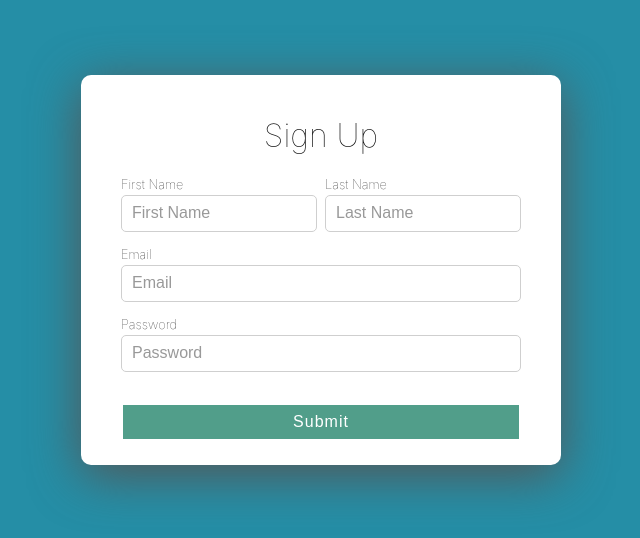
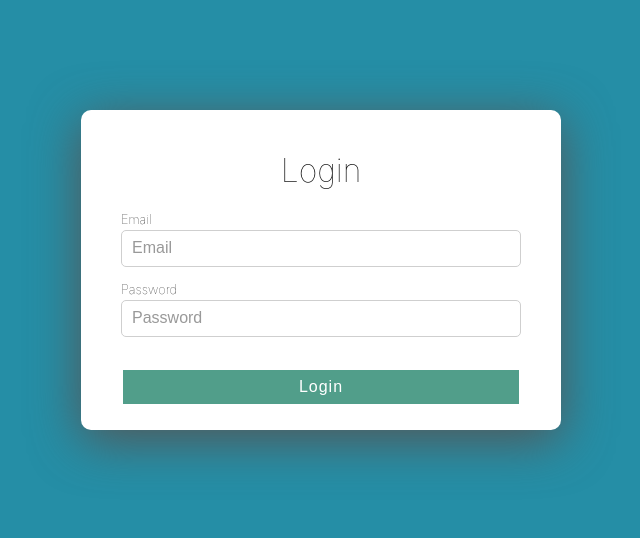
Before and after one commit to Mohtashim1123/Signup-and-Login-In-react, a React (Create React App) app in the folder SignUp And Login/: page / in a window 1280 px wide. Shown: the part 130-668 px from the top of the page, without its empty margins (319-959 px from the left). Built offline with nearby package versions, Linux system fonts and the light colour scheme.

Commit message:
login And Validation done

```diff
--- a/SignUp And Login/src/App.js
+++ b/SignUp And Login/src/App.js
@@ -18,7 +18,7 @@ class App extends Component {
   render() {
     return (
       <div>
-        <Signup/>
+        <Login/>
       </div>
 
     );
--- a/SignUp And Login/src/LoginComponent/login.jsx
+++ b/SignUp And Login/src/LoginComponent/login.jsx
@@ -1,24 +1,107 @@
 import React, { Component } from 'react'
 
+const emailRegExp = RegExp(/^[a-zA-Z0-9.!#$%&`*+/=?^_`{|}~-]+@[a-zA-Z0-9-]+(?:\.[a-zA-Z0-9-]+)*$/);
+
+const formValid = formError => {
+  let valid = true;
+
+  Object.values(formError).forEach(val => {
+    val.length > 0 && (valid = false)
+  });
+  return valid;
+}
+
+
 class Login extends Component {
-    render(){
-        return(
-            <div className="parent">
-            <div className = "Child">
-             <h1 className="Login">Login</h1>
-            <div className="inputLogin">
+  constructor(props) {
+    super(props);
+    this.state = {
+      email: '',
+      password: '',
+      formError: {
+        email: "",
+        password: ""
+      }
+    }
+  }
+  handleChange = e => {
+    const { name, value } = e.target
+    // let { firstName, lastName, email, password } = this.state.formError;
+    let formError = this.state.formError;
+    this.setState({ [name]: value });
+    console.log(e.target.name)
+    console.log(e.target.value)
+    switch (name) {
+      case "email":
+       formError.email = emailRegExp.test(value) ? '' : 'Invalid email address';
+        break;
 
-            <p>Email: </p><input type = "text" placeholder/>
+      case "password":
+       formError.password = value.length < 3 ? "minimum 3 character required" : "";
+        break;
+
+      default:
+      break;
+    }
+
+    this.setState({ formError, [name]: value }, () => console.log(this.state))
+  }
+
+  handleSubmit = e => {
+    e.preventDefault();
+
+    if (formValid(this.state.formError)) {
+      let result = JSON.parse(localStorage.getItem('SignUp'))
+      console.log(result)
+      console.log(`
+Email:${this.state.email}
+password:${this.state.password}
+`
+
+
+)
+    } else {
+      console.error('form-invalid')
+    }
+  };
+    render() {
+        return (<div className="wrapper">
+            <div className="form-wrapper">
+                <h1>Login</h1>
+                <form onChange={this.handleChange} onSubmit={this.handleSubmit} noValidate>
+                    <div className="email">
+                        <label htmlFor="email">Email</label>
+                        <input
+                            type="email"
+                            // className={formError.email.length > 0 ? "error" : null}
+                            // value={this.state.email}
+                            placeholder="Email"
+                            name="email"
+                            noValidate
+                        ></input>
+                        {/* {formError.email.length>0 &&(
+                <span className="errorMessage">{formError.email}</span> */}
+
+                    </div>
+                    <div className="password">
+                        <label htmlFor="password">Password</label>
+                        <input
+                            type="password"
+                            // className={formError.password.length > 0 ? "error" : null}
+                            placeholder="Password"
+                            name="password"
+                            // value={this.state.password}
+                            noValidate
+                        ></input>
+                        {/* {formError.password.length>0 &&(
+                <span className="errorMessage">{formError.password}</span> */}
+                    </div>
+                    <div className="createAccount">
+                        <button type="submit">Login</button>
+                    </div>
+                </form>
             </div>
-            <p className="Error"></p>
-            <div className="inputLogin">
-            <p>Password: </p><hr/><input type = "password" placeholder/>
-            </div>
-            <p className="Error"></p>
-            <button className= "ButtonLogin">Submit</button>
-            </div>
-        </div>
-        )
+        </div>)
     }
 }
 
--- a/SignUp And Login/src/LoginComponent/signup.jsx
+++ b/SignUp And Login/src/LoginComponent/signup.jsx
@@ -1,14 +1,14 @@
 import React, { Component } from "react";
 
 
-const emailRegExp = RegExp(/^\b[A-Z0-9._%-]+@[A-Z0-9.-]+\.[A-Z]{2,4}\b$/i
-)
+const emailRegExp = RegExp(/^[a-zA-Z0-9.!#$%&`*+/=?^_`{|}~-]+@[a-zA-Z0-9-]+(?:\.[a-zA-Z0-9-]+)*$/);
 
 const formValid = formError => {
   let valid = true;
 
-  Object.values(formError).forEach(val =>{
-    val.length > 0 && (valid = false)});
+  Object.values(formError).forEach(val => {
+    val.length > 0 && (valid = false)
+  });
   return valid;
 }
 
@@ -32,57 +32,56 @@ class App extends Component {
   }
   handleChange = e => {
     const { name, value } = e.target
-    let { firstName, lastName, email, password } = this.state.formError;
-    let formError  = this.state.formError;
+    // let { firstName, lastName, email, password } = this.state.formError;
+    let formError = this.state.formError;
     this.setState({ [name]: value });
     console.log(e.target.name)
     console.log(e.target.value)
-    // if (value.length < 3 && name !== "email")
-    //   this.setState({ formError: { ...this.state.formError, [name]: "minimum 3 character required" } })
-    // else {
-    //   email = emailRegExp.test(value) && value.length < 3 ? '' : 'Invalid email address';
-    //   this.setState({ formError: { ...this.state.formError, [name]: email } })
-    // }
-
     switch (name) {
       case "firstName":
-      this.setState({formError:value.length < 3 ? "minimum 3 character required" : ""})
+        formError.firstName = value.length < 3 ? "minimum 3 character required" : "";
         break;
 
       case "lastName":
-        lastName = value.length < 3 ? "minimum 3 character required" : "";
+      formError.lastName = value.length < 3 ? "minimum 3 character required" : "";
         break;
 
       case "email":
-        email = emailRegExp.test(value) && value.length < 3 ? '' : 'Invalid email address';
+       formError.email = emailRegExp.test(value) ? '' : 'Invalid email address';
         break;
 
       case "password":
-        password = value.length < 3 ? "minimum 3 character required" : "";
+       formError.password = value.length < 3 ? "minimum 3 character required" : "";
         break;
 
       default:
+      break;
     }
 
-    this.setState({formError, [name]: value }, () => console.log(this.state))
+    this.setState({ formError, [name]: value }, () => console.log(this.state))
   }
 
   handleSubmit = e => {
     e.preventDefault();
 
     if (formValid(this.state.formError)) {
+      localStorage.setItem('SignUp', JSON.stringify(this.state));
       console.log(`
 firstName:${this.state.firstName}
 lastName:${this.state.lastName}
 Email:${this.state.email}
 password:${this.state.password}
-`)
+`
+
+
+)
     } else {
       console.error('form-invalid')
     }
   };
 
   render() {
+    const {formError} = this.state
     return (<div className="wrapper">
       <div className="form-wrapper">
         <h1>Sign Up</h1>
@@ -91,50 +90,58 @@ password:${this.state.password}
             <label htmlFor="firstname">First Name</label>
             <input
               type="text"
-              className=""
+              className={formError.firstName.length > 0 ? "error" : null}
               placeholder="First Name"
               name="firstName"
               value={this.state.firstName}
               noValidate
-
             ></input>
+            {formError.firstName.length>0 &&(
+              <span className="errorMessage">{formError.firstName}</span>
+            )}
           </div>
 
           <div className="lastName">
             <label htmlFor="lastName">Last Name</label>
             <input
               type="text"
-              className=""
+              className={formError.lastName.length > 0 ? "error" : null}
               placeholder="Last Name"
               value={this.state.lastName}
               name="lastName"
               noValidate
-
             ></input>
+            {formError.lastName.length>0 &&(
+              <span className="errorMessage">{formError.lastName}</span>
+            )}
           </div>
           <div className="email">
             <label htmlFor="email">Email</label>
             <input
               type="email"
-              className=""
+              className={formError.email.length > 0 ? "error" : null}
               value={this.state.email}
               placeholder="Email"
               name="email"
               noValidate
-
             ></input>
+            {formError.email.length>0 &&(
+              <span className="errorMessage">{formError.email}</span>
+            )}
           </div>
           <div className="password">
             <label htmlFor="password">Password</label>
             <input
               type="password"
-              className=""
+              className={formError.password.length > 0 ? "error" : null}
               placeholder="Password"
               name="password"
               value={this.state.password}
               noValidate
-
             ></input>
+            {formError.password.length>0 &&(
+              <span className="errorMessage">{formError.password}</span>
+            )}
           </div>
           <div className="createAccount">
             <button type="submit">Submit</button>
```
